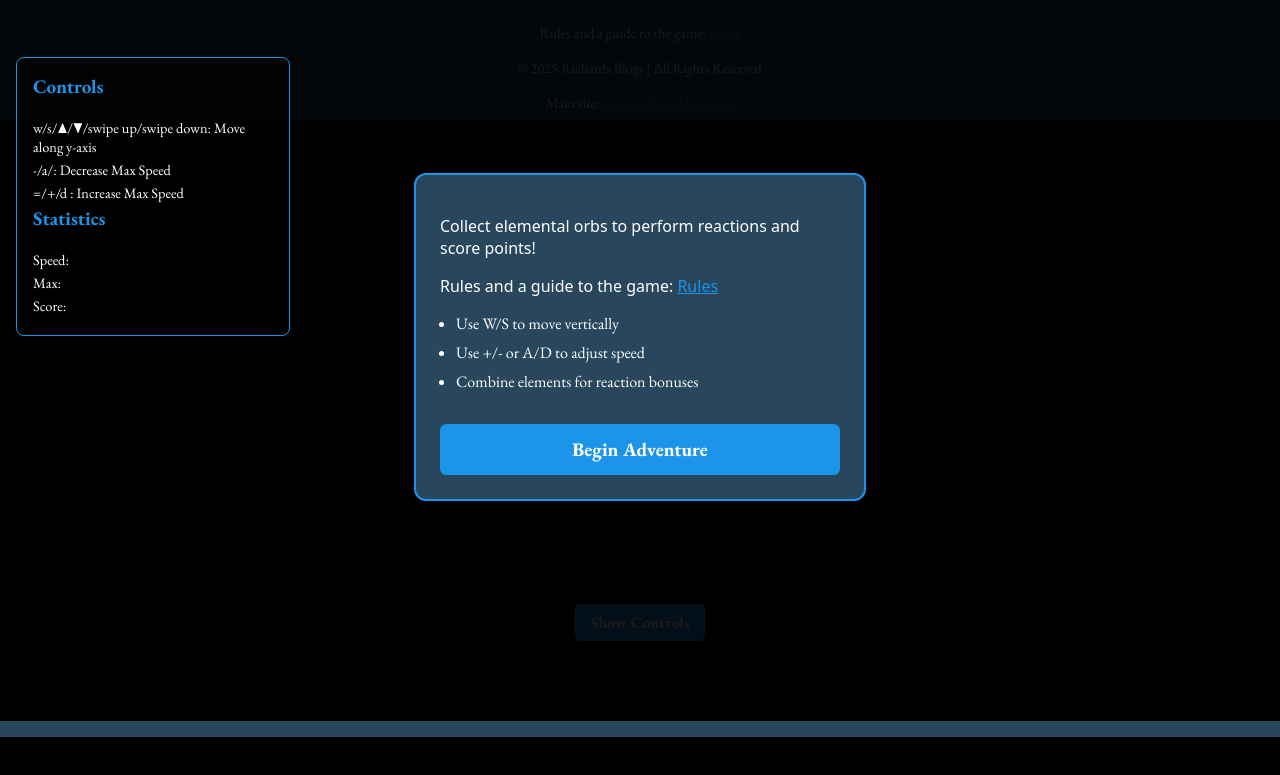
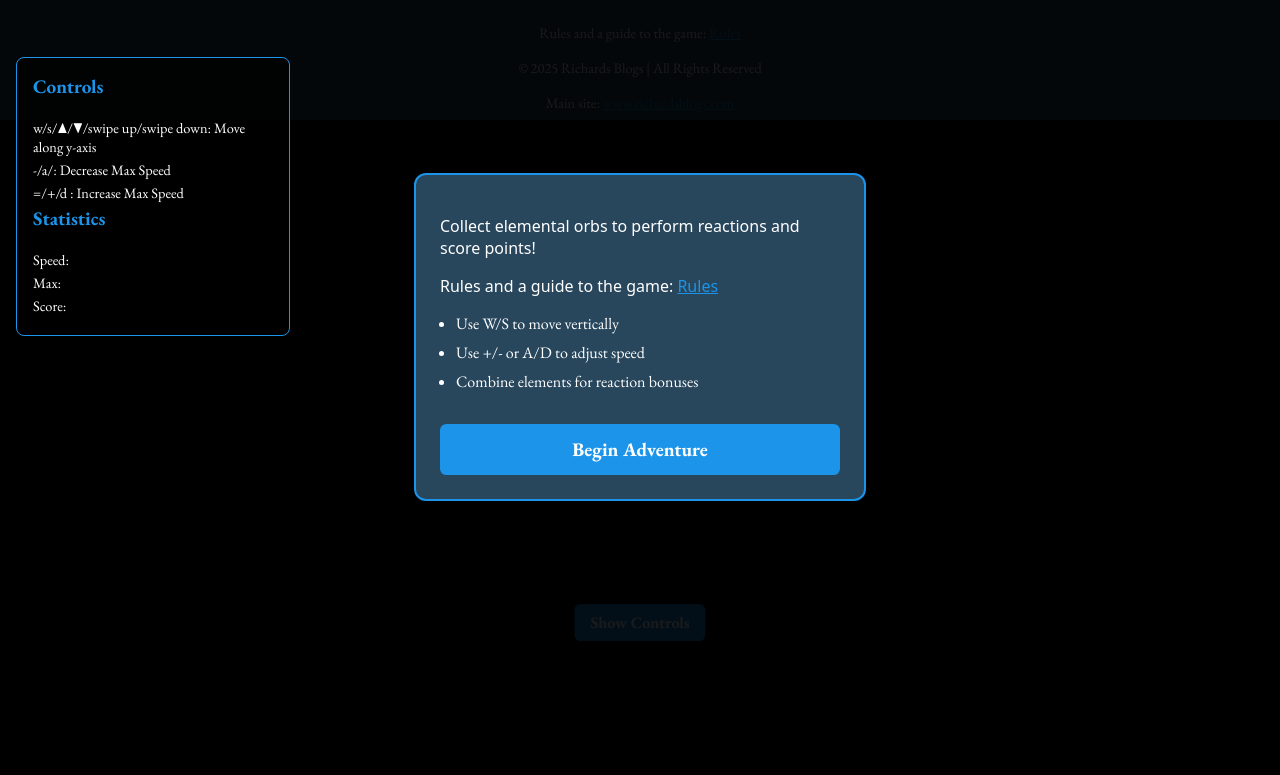
Before and after one commit to richie-rich90454/HackathonGame, a website: page index.html in a window 1280 px wide. Shown: the part 63-838 px from the top of the page. Drawn offline with Linux system fonts and the light colour scheme; no server answers; a web font is replaced by a local one.

Commit message:
eliminated footer (now it is only used for z-index order purposes) and improved acceleration and friction of the user orb to make it a better experience

```diff
--- a/index.html
+++ b/index.html
@@ -62,6 +62,7 @@
                 height: 100%;
             }
             footer{
+                display: none;
                 font-family: "EB Garamond";
                 width: 100vw;
                 color: #FFF;
--- a/script.js
+++ b/script.js
@@ -26,13 +26,13 @@ $(document).ready(function(){
         player:{
             x: config.width/4,
             y: config.height/2,
-            forwardSpeed: 2,
+            forwardSpeed: 2.1,
             acceleration: .01,
             maxSpeed: 8,
             verticalVelocity: 0,
-            verticalAcceleration: .2,
+            verticalAcceleration: .25,
             maxVerticalSpeed: 5,
-            friction: .9,
+            friction: .85,
             aura: null,
             auraTimestamp: 0
         },
```
